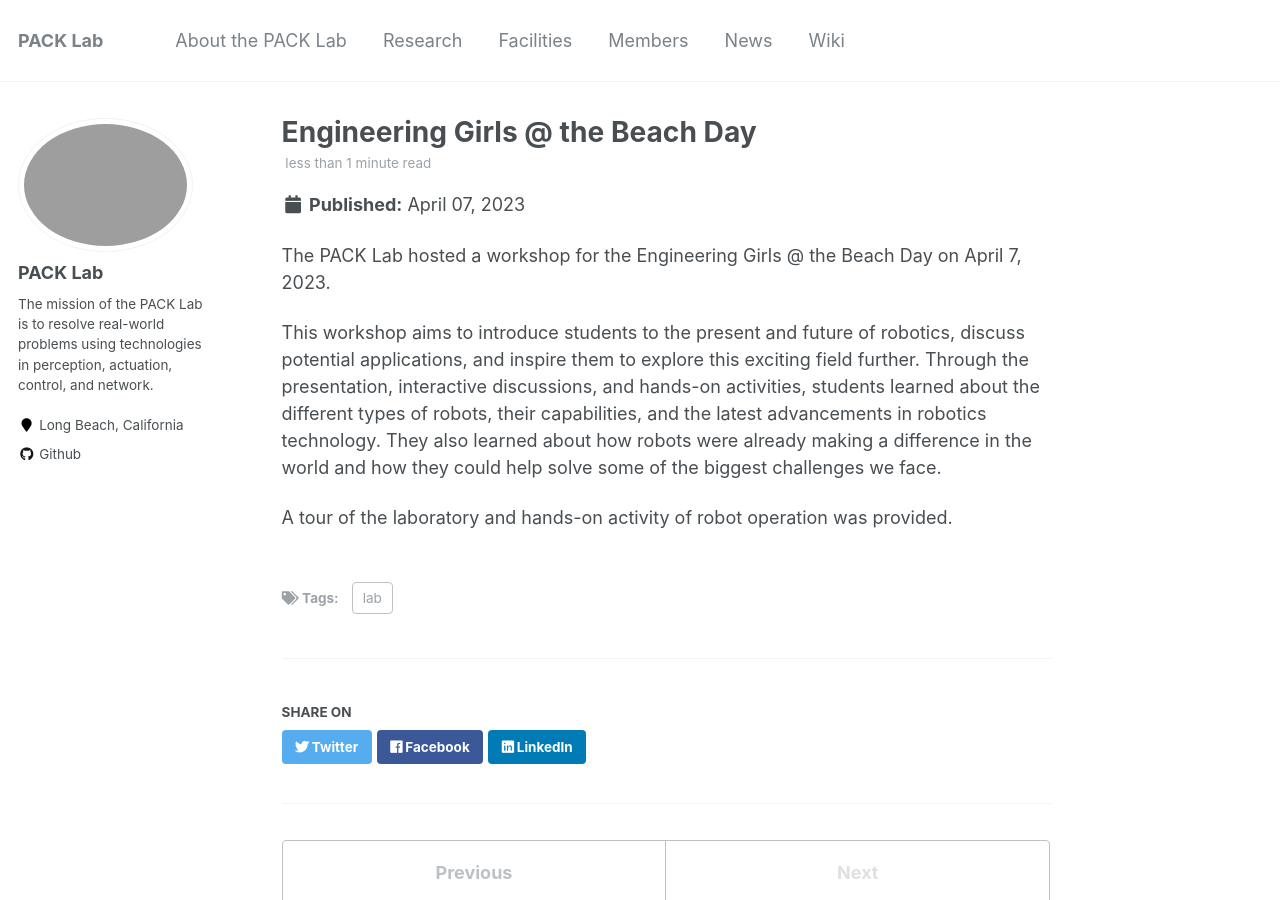
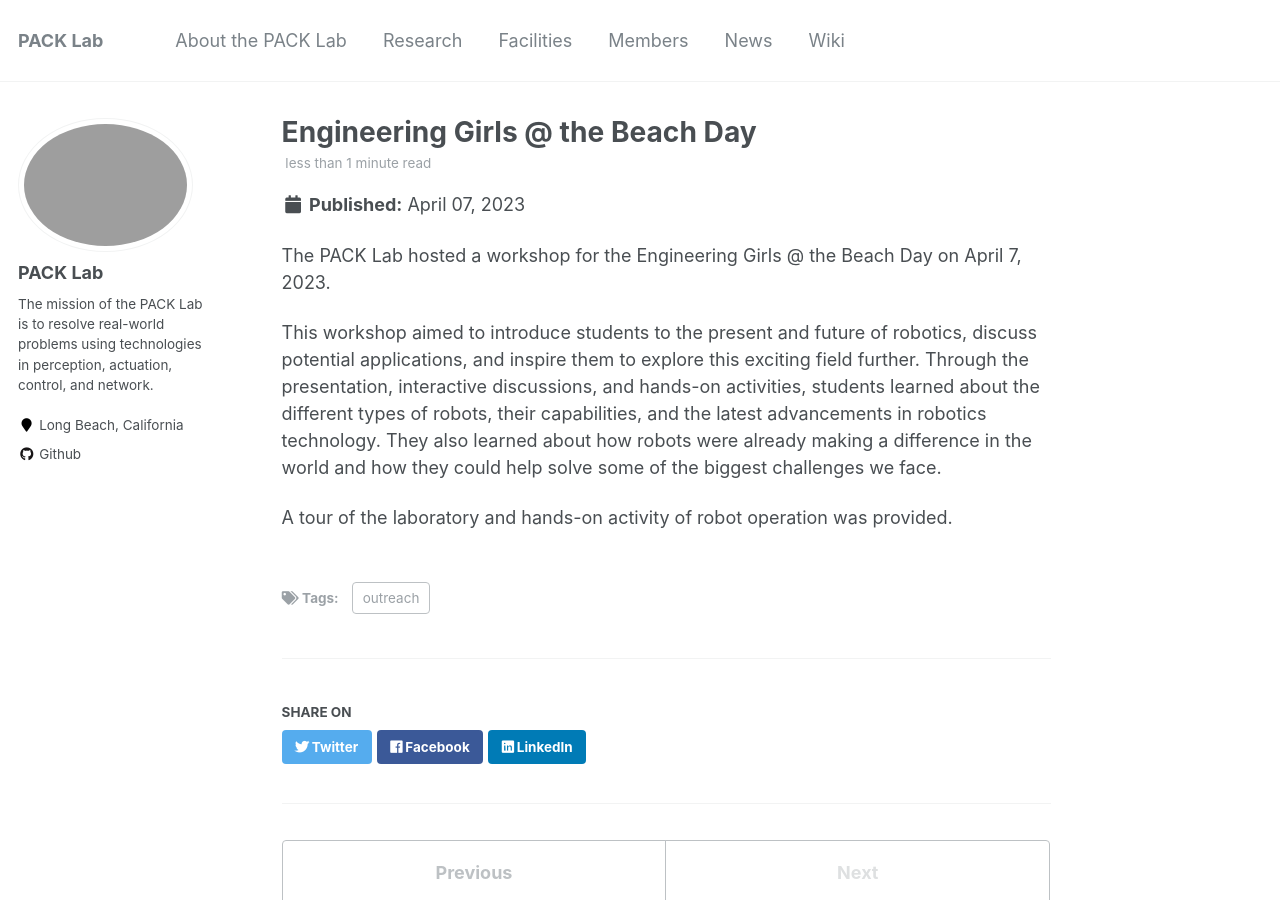
Before and after one commit to pack-lab/pack-lab.github.io, a Jekyll site: the page built from _posts/2023-04-07-news-post-1.md, in a window 1280 px wide and 900 px high. Built offline with Jekyll 4.4.1, drawn with Linux system fonts in a browser that asks for light colours.

Commit message:
Update 2023-04-07-news-post-1.md

```diff
--- a/_posts/2023-04-07-news-post-1.md
+++ b/_posts/2023-04-07-news-post-1.md
@@ -3,11 +3,11 @@ title: 'Engineering Girls @ the Beach Day'
 date: 2023-04-07
 permalink: /posts/2023/0407/news-post-1/
 tags:
-  - lab
+  - outreach
 ---
 
 The PACK Lab hosted a workshop for the Engineering Girls @ the Beach Day on April 7, 2023.
 
-This workshop aims to introduce students to the present and future of robotics, discuss potential applications, and inspire them to explore this exciting field further. Through the presentation, interactive discussions, and hands-on activities, students learned about the different types of robots, their capabilities, and the latest advancements in robotics technology. They also learned about how robots were already making a difference in the world and how they could help solve some of the biggest challenges we face.
+This workshop aimed to introduce students to the present and future of robotics, discuss potential applications, and inspire them to explore this exciting field further. Through the presentation, interactive discussions, and hands-on activities, students learned about the different types of robots, their capabilities, and the latest advancements in robotics technology. They also learned about how robots were already making a difference in the world and how they could help solve some of the biggest challenges we face.
 
 A tour of the laboratory and hands-on activity of robot operation was provided.
```
